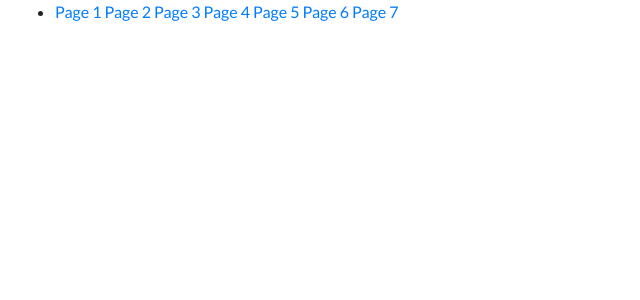
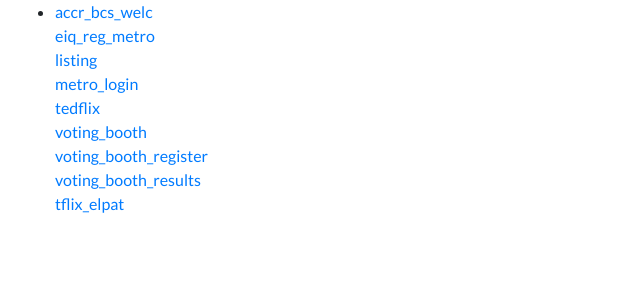
Before and after one commit to Block-Chain-Studios/bcstudios-website, a PHP site: page / in a window 1280 px wide. Shown: the top 300 px of the page, without its empty margins (0-640 px from the left). Run offline with PHP 8.4, Linux system fonts and the light colour scheme.

Commit message:
New pages 2

```diff
--- a/css/styles.css
+++ b/css/styles.css
@@ -160,7 +160,7 @@ section img.background-img {
     top: 200px;
 }
 
-.d-logo-wrapper {
+.d_logo_wrapper {
     right: 200px;
     top: 650px;
 }
--- a/index.html
+++ b/index.html
@@ -30,37 +30,34 @@
       <div class="container-fluid">
           <div class="row">
               <div class="col-sm-12">
-                  <ul>
+                  <ul style="max-width: 100px;">
                     <li>
                       <a href="/accr_bcs_welc" target="_blank">
-                        Page 1
+                        accr_bcs_welc
                       </a>
                       <a href="/eiq_reg_metro" target="_blank">
-                        Page 2
+                        eiq_reg_metro
                       </a>
                       <a href="/listing" target="_blank">
-                        Page 3
+                        listing
                       </a>
                       <a href="/metro_login" target="_blank">
-                        Page 4
+                        metro_login
                       </a>
                       <a href="/tedflix" target="_blank">
-                        Page 5
+                        tedflix
                       </a>
                       <a href="/voting_booth" target="_blank">
-                        Page 6
+                        voting_booth
                       </a>
                       <a href="/voting_booth_register" target="_blank">
-                        Page 7
+                        voting_booth_register
                       </a>
-                      <a href="" target="_blank">
-
+                      <a href="/voting_booth_results" target="_blank">
+                        voting_booth_results
                       </a>
-                      <a href="" target="_blank">
-
-                      </a>
-                      <a href="" target="_blank">
-
+                      <a href="/tflix_elpat" target="_blank">
+                        tflix_elpat
                       </a>
                     </li>
                   </ul>
--- a/tedflix.php
+++ b/tedflix.php
@@ -29,8 +29,10 @@
 						</a>
 			        </div>
 			        <div class="col-sm-6">
-			        	<img src="img/landing-movie-1.jpg" alt="movie image" />
-			        	<a href="#" class="btn btn-danger btn-lg">
+			        	<a href="/tflix_elpat">
+			        		<img src="img/landing-movie-1.jpg" alt="movie image" />
+			        	</a>
+			        	<a href="/tflix_elpat" class="btn btn-danger btn-lg">
 							INVEST NOW
 						</a>
 					</div>
--- /dev/null
+++ b/tflix_elpat.php
@@ -0,0 +1 @@
+<img src="img/tflix_elpat.jpg" alt="image" style="width: 100%;" />
--- /dev/null
+++ b/voting_booth_results.php
@@ -0,0 +1 @@
+<img src="img/votingboothresults.jpg" alt="voting booth form" style="width: 100%;" />
```
Also changed, not shown: img/tflix_elpat.jpg (added), img/votingboothresults.jpg (added).
